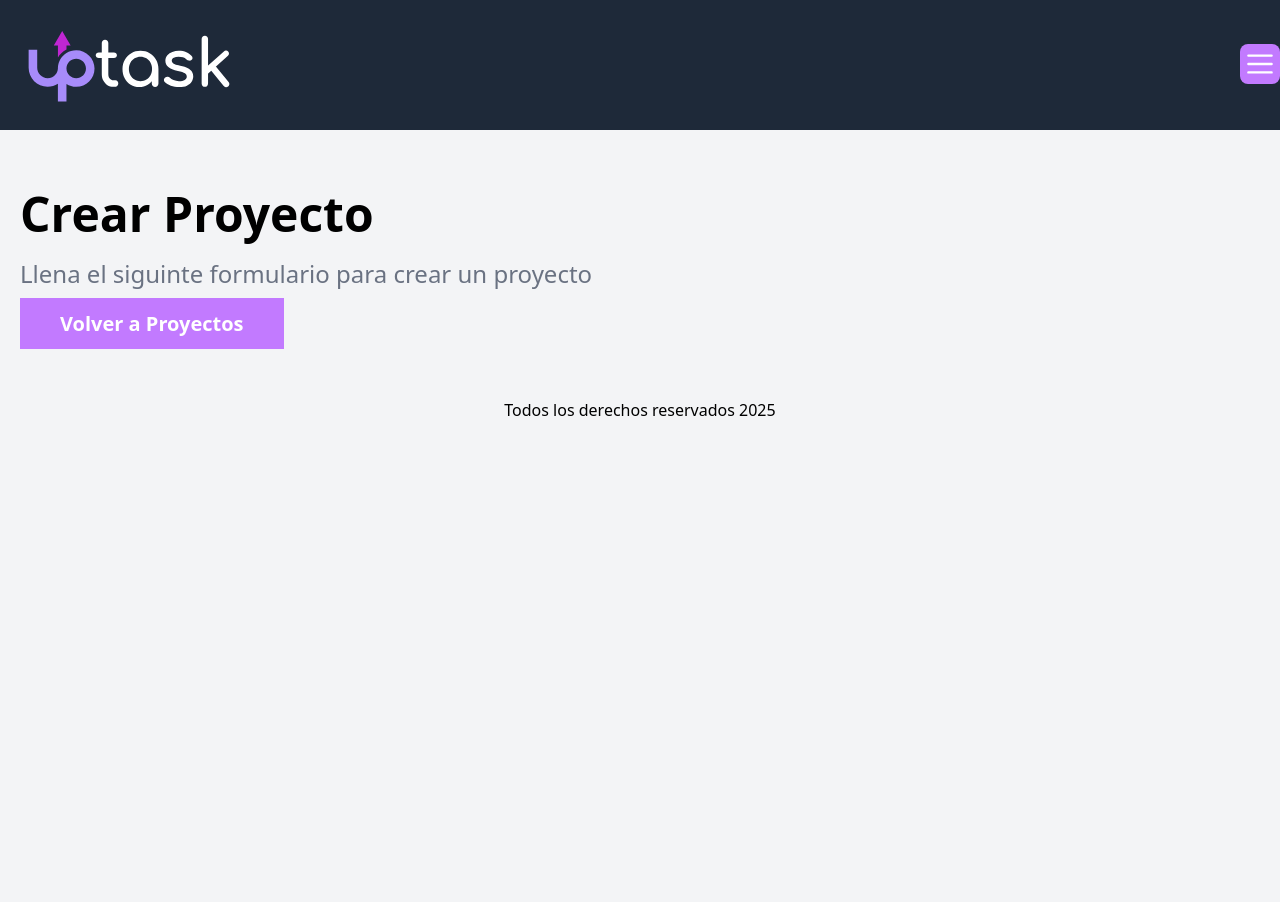
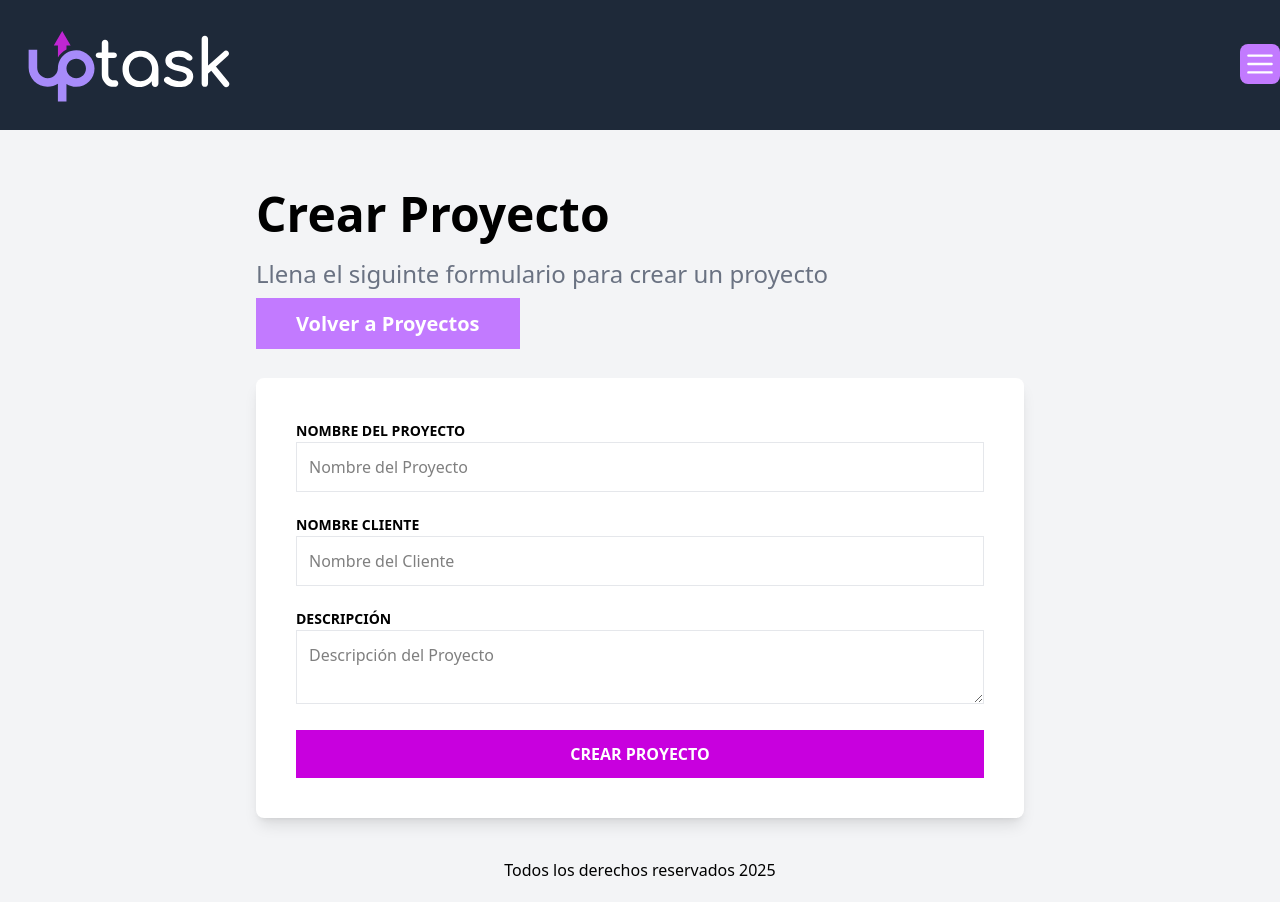
Before and after one commit to javiDEV-entei/javiDEV-entei-uptask-admin-de-proyectos-MERN-frontend, a React (Vite) app: page /projects/create in a window 1280 px wide. Before the commit the page ends 800 px from the top, so only its background shows below. Built offline with nearby package versions, Linux system fonts and the light colour scheme.

Commit message:
formulario para crear projectos agregado
se agrego el formulario para crear proyectos con su correspondiente validacion usan react hook form

```diff
--- a/package.json
+++ b/package.json
@@ -15,6 +15,7 @@
     "@tailwindcss/vite": "^4.1.12",
     "react": "^19.1.1",
     "react-dom": "^19.1.1",
+    "react-hook-form": "^7.62.0",
     "react-router-dom": "^7.8.2",
     "tailwindcss": "^4.1.12"
   },
--- /dev/null
+++ b/src/components/ErrorMessage.tsx
@@ -0,0 +1,9 @@
+
+
+export default function ErrorMessage({children}: {children: React.ReactNode}) {
+  return (
+    <div className=" text-center my-4 bg-red-100 text-red-600 font-bold p-3 uppercase text-sm">
+        {children}
+    </div>
+  )
+}
--- /dev/null
+++ b/src/components/projects/ProjectForm.tsx
@@ -0,0 +1,80 @@
+import { type UseFormRegister, type FieldErrors } from "react-hook-form";
+import ErrorMessage from "../ErrorMessage"
+
+type ProjectFormProps = {
+
+    register: UseFormRegister<{
+        projectName: string;
+        clientName: string;
+        description: string;
+}>
+    errors:FieldErrors<{
+        projectName: string;
+        clientName: string;
+        description: string;
+}>
+}
+
+
+
+export default function ProjectForm({errors, register}: ProjectFormProps) {
+    return (
+        <>
+            <div className="mb-5 space-y-3">
+                <label htmlFor="projectName" className="text-sm uppercase font-bold">
+                    Nombre del Proyecto
+                </label>
+                <input
+                    id="projectName"
+                    className="w-full p-3  border border-gray-200"
+                    type="text"
+                    placeholder="Nombre del Proyecto"
+                    {...register("projectName", {
+                        required: "El Titulo del Proyecto es obligatorio",
+                    })}
+                />
+
+                {errors.projectName && (
+                    <ErrorMessage>{errors.projectName.message}</ErrorMessage>
+                )}
+            </div>
+
+            <div className="mb-5 space-y-3">
+                <label htmlFor="clientName" className="text-sm uppercase font-bold">
+                    Nombre Cliente
+                </label>
+                <input
+                    id="clientName"
+                    className="w-full p-3  border border-gray-200"
+                    type="text"
+                    placeholder="Nombre del Cliente"
+                    {...register("clientName", {
+                        required: "El Nombre del Cliente es obligatorio",
+                    })}
+                />
+
+                {errors.clientName && (
+                    <ErrorMessage>{errors.clientName.message}</ErrorMessage>
+                )}
+            </div>
+
+            <div className="mb-5 space-y-3">
+                <label htmlFor="description" className="text-sm uppercase font-bold">
+                    Descripción
+                </label>
+                <textarea
+                    id="description"
+                    className="w-full p-3  border border-gray-200"
+                    placeholder="Descripción del Proyecto"
+                    {...register("description", {
+                        required: "Una descripción del proyecto es obligatoria"
+                    })}
+                />
+
+                {errors.description && (
+                    <ErrorMessage>{errors.description.message}</ErrorMessage>
+                )}
+            </div>
+        </>
+    )
+}
--- a/src/views/projects/CreateProjectView.tsx
+++ b/src/views/projects/CreateProjectView.tsx
@@ -1,16 +1,53 @@
-import {Link} from 'react-router-dom'
+import { Link} from 'react-router-dom'
+import {useForm} from 'react-hook-form'
+import ProjectForm from '@/components/projects/ProjectForm'
+
 
 export default function CreateProjectView() {
+
+    const initialValues ={
+
+    projectName: "",
+    clientName: "",
+    description: ""
+}
+
+    const {register, handleSubmit, formState:{errors}} = useForm({defaultValues:{initialValues}})
+
+    const handleForm = (data) =>{
+        console.log(data);
+
+    }
   return (
     <>
+    <div className='max-w-3xl mx-auto'>
         <h1 className="text-5xl font-black">Crear Proyecto</h1>
           <p className="text-2xl font-light text-gray-500 mt-5">Llena el siguinte formulario para crear un proyecto</p>
 
-          <nav className='my-5'>
+        <nav className='my-5'>
               <Link className=' bg-purple-400 hover:bg-purple-500 px-10 py-3 text-white text-xl font-bold cursor-pointer transition-colors'
               to='/'>
               Volver a Proyectos</Link>
-          </nav>
+        </nav>
+
+              <form
+              className='mt-10 bg-white shadow-lg p-10 rounded-lg'onSubmit={handleSubmit(handleForm)}
+              noValidate
+              >
+                <ProjectForm
+                 register={register}
+                 errors={errors}
+                />
+
+
+                <input
+                    type="submit"
+                    value="Crear Proyecto"
+                    className='bg-fuchsia-600 hover:bg-fuchsia-700 w-full p-3 text-white uppercase font-bold cursor-pointer transition-colors'
+                />
+              </form>
+        </div>
+
     </>
   )
 }
```
Also changed, not shown: 1 other file (tests, documents, lock files or other folders).
